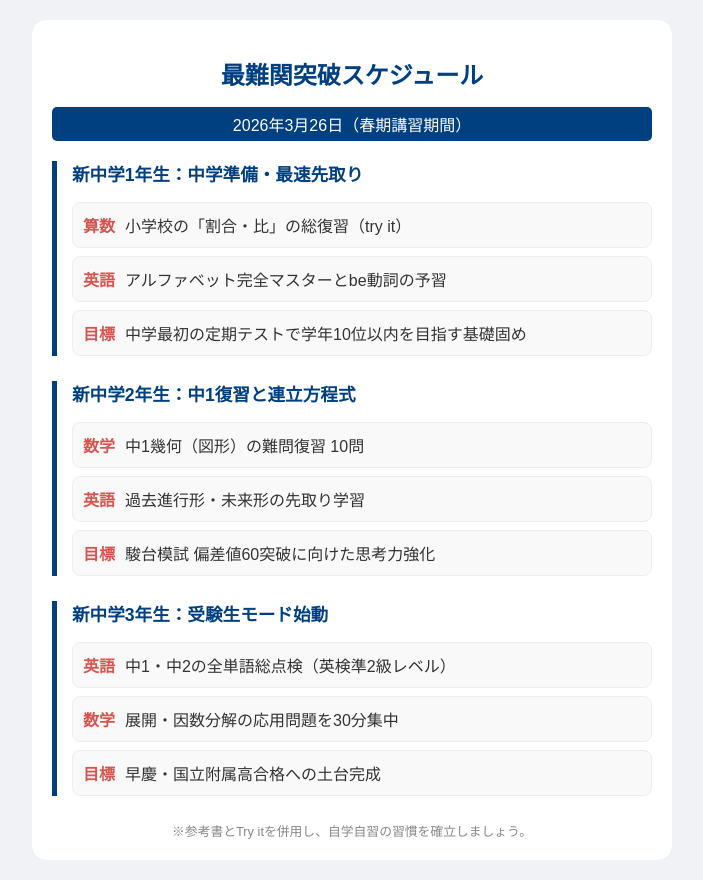
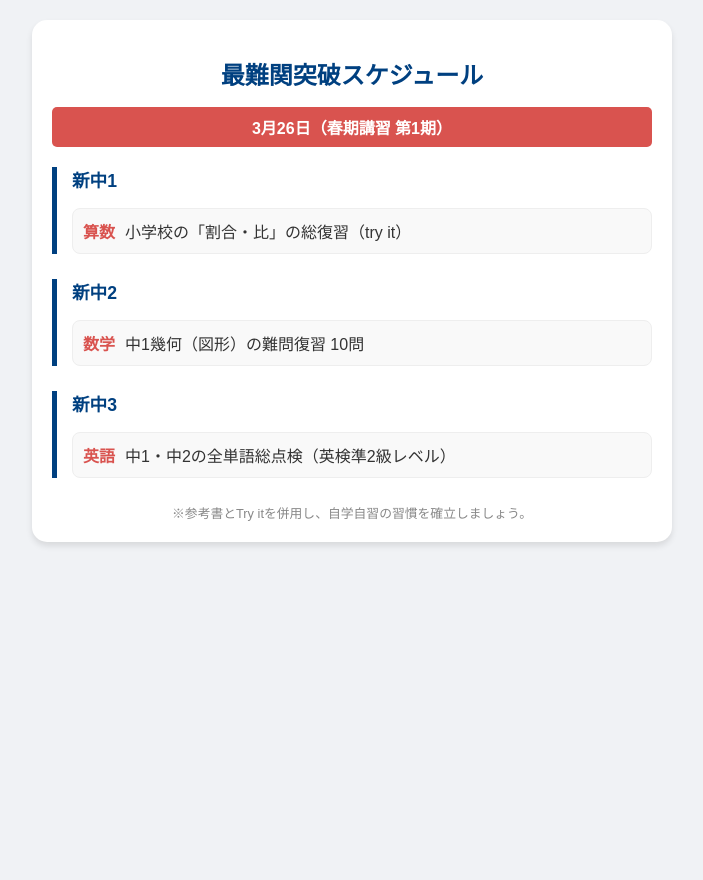
Before and after one commit to hirocast/my-first-app, a plain HTML site: page index.html in a window 1280 px wide. Shown: the whole page, without its empty margins (288-991 px from the left). After the commit the page ends 800 px from the top, so only its background shows below. Drawn offline with Linux system fonts and the light colour scheme.

Commit message:
Enhance index.html with dynamic date and styling updates
Updated CSS styles for the date badge and container. Added dynamic date display and schedule content retrieval.

```diff
--- a/index.html
+++ b/index.html
@@ -5,11 +5,10 @@
     <meta name="viewport" content="width=device-width, initial-scale=1.0">
     <title>塾レベル学習ナビゲート</title>
     <style>
-        /* 見た目を整えるCSS（内装） */
         body { font-family: sans-serif; background-color: #f0f2f5; margin: 0; padding: 20px; color: #333; }
-        .container { max-width: 600px; margin: auto; background: white; padding: 20px; border-radius: 15px; shadow: 0 4px 6px rgba(0,0,0,0.1); }
+        .container { max-width: 600px; margin: auto; background: white; padding: 20px; border-radius: 15px; box-shadow: 0 4px 6px rgba(0,0,0,0.1); }
         h1 { color: #004080; text-align: center; font-size: 1.5rem; }
-        .date-badge { text-align: center; background: #004080; color: white; padding: 5px; border-radius: 5px; margin-bottom: 20px; }
+        .date-badge { text-align: center; background: #d9534f; color: white; padding: 8px; border-radius: 5px; margin-bottom: 20px; font-weight: bold; }
         .grade-section { border-left: 5px solid #004080; padding-left: 15px; margin-bottom: 25px; }
         .grade-title { font-weight: bold; font-size: 1.1rem; color: #004080; margin-bottom: 10px; }
         .task-list { list-style: none; padding: 0; }
@@ -22,37 +21,68 @@
 
 <div class="container">
     <h1>最難関突破スケジュール</h1>
-    <div class="date-badge">2026年3月26日（春期講習期間）</div>
+    <div id="today-date" class="date-badge">日付を取得中...</div>
 
-    <div class="grade-section">
-        <div class="grade-title">新中学1年生：中学準備・最速先取り</div>
-        <ul class="task-list">
-            <li class="task-item"><span class="subject">算数</span>小学校の「割合・比」の総復習（try it）</li>
-            <li class="task-item"><span class="subject">英語</span>アルファベット完全マスターとbe動詞の予習</li>
-            <li class="task-item"><span class="subject">目標</span>中学最初の定期テストで学年10位以内を目指す基礎固め</li>
-        </ul>
-    </div>
-
-    <div class="grade-section">
-        <div class="grade-title">新中学2年生：中1復習と連立方程式</div>
-        <ul class="task-list">
-            <li class="task-item"><span class="subject">数学</span>中1幾何（図形）の難問復習 10問</li>
-            <li class="task-item"><span class="subject">英語</span>過去進行形・未来形の先取り学習</li>
-            <li class="task-item"><span class="subject">目標</span>駿台模試 偏差値60突破に向けた思考力強化</li>
-        </ul>
-    </div>
-
-    <div class="grade-section">
-        <div class="grade-title">新中学3年生：受験生モード始動</div>
-        <ul class="task-list">
-            <li class="task-item"><span class="subject">英語</span>中1・中2の全単語総点検（英検準2級レベル）</li>
-            <li class="task-item"><span class="subject">数学</span>展開・因数分解の応用問題を30分集中</li>
-            <li class="task-item"><span class="subject">目標</span>早慶・国立附属高合格への土台完成</li>
-        </ul>
-    </div>
+    <div id="schedule-content">
+        </div>
 
     <footer>※参考書とTry itを併用し、自学自習の習慣を確立しましょう。</footer>
 </div>
 
+<script>
+    // --- 1. スケジュールデータ（ここを増やすだけで毎日分作れます） ---
+    const dailyData = {
+        "2026-03-26": {
+            label: "3月26日（春期講習 第1期）",
+            tasks: [
+                { grade: "新中1", sub: "算数", detail: "小学校の「割合・比」の総復習（try it）" },
+                { grade: "新中2", sub: "数学", detail: "中1幾何（図形）の難問復習 10問" },
+                { grade: "新中3", sub: "英語", detail: "中1・中2の全単語総点検（英検準2級レベル）" }
+            ]
+        },
+        "2026-03-27": {
+            label: "3月27日（春期講習 第2期）",
+            tasks: [
+                { grade: "新中1", sub: "英語", detail: "アルファベットと挨拶の予習（try it）" },
+                { grade: "新中2", sub: "英語", detail: "過去進行形の文法確認" },
+                { grade: "新中3", sub: "数学", detail: "因数分解の公式暗記と練習" }
+            ]
+        }
+        // ここに3月28日以降も同じ形式で追加できます
+    };
+
+    // --- 2. 今日の日付を取得する処理 ---
+    const now = new Date();
+    const y = now.getFullYear();
+    const m = String(now.getMonth() + 1).padStart(2, '0');
+    const d = String(now.getDate()).padStart(2, '0');
+    const todayKey = `${y}-${m}-${d}`; // "2026-03-26" という形式にする
+
+    // --- 3. 画面に反映させる処理 ---
+    const dateElement = document.getElementById('today-date');
+    const contentElement = document.getElementById('schedule-content');
+
+    if (dailyData[todayKey]) {
+        const data = dailyData[todayKey];
+        dateElement.textContent = data.label;
+
+        let html = "";
+        data.tasks.forEach(task => {
+            html += `
+                <div class="grade-section">
+                    <div class="grade-title">${task.grade}</div>
+                    <ul class="task-list">
+                        <li class="task-item"><span class="subject">${task.sub}</span>${task.detail}</li>
+                    </ul>
+                </div>
+            `;
+        });
+        contentElement.innerHTML = html;
+    } else {
+        dateElement.textContent = "本日の予定";
+        contentElement.innerHTML = "<p style='text-align:center;'>本日のスケジュールは登録されていません。予習を進めましょう！</p>";
+    }
+</script>
+
 </body>
 </html>
```
